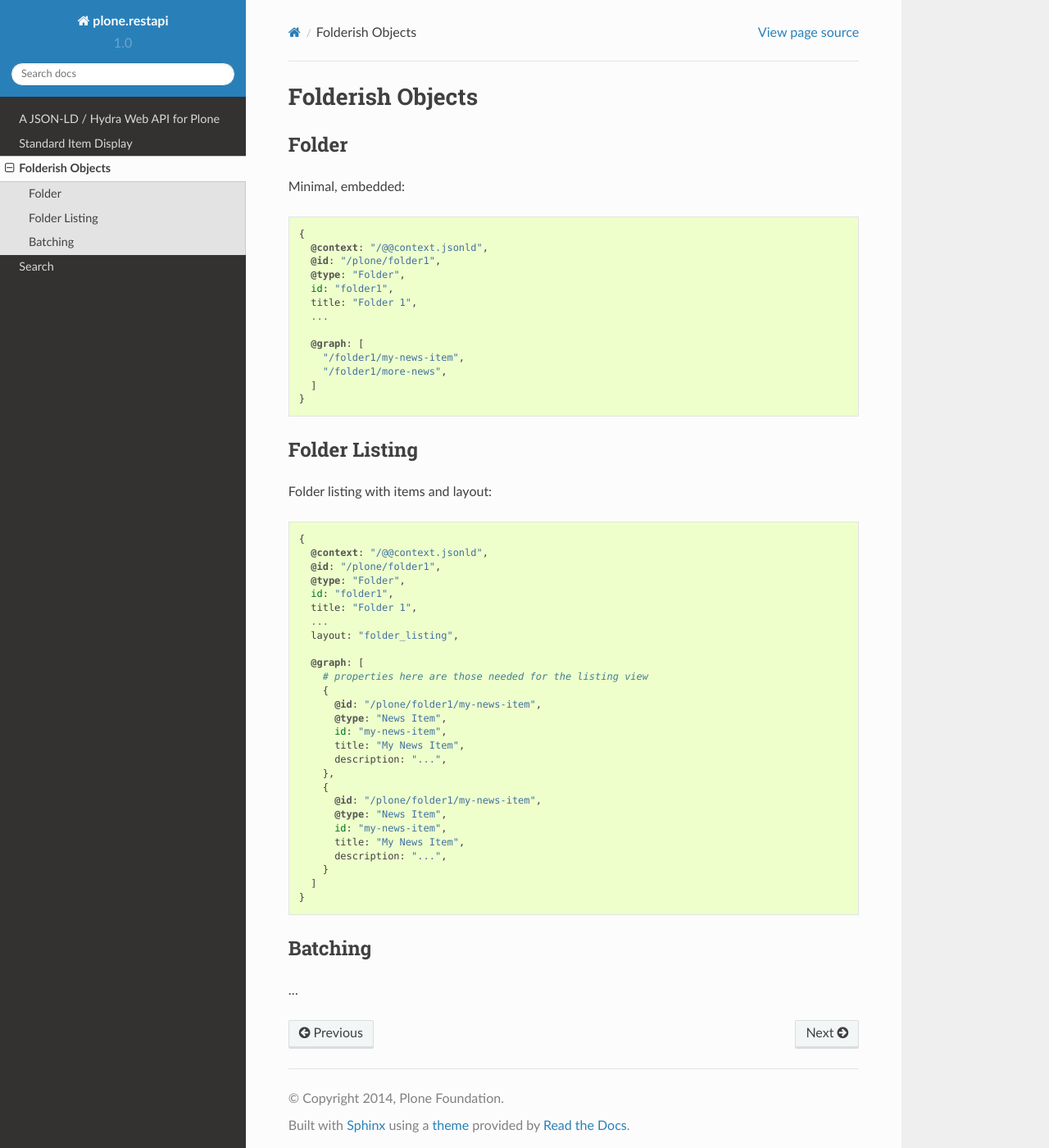
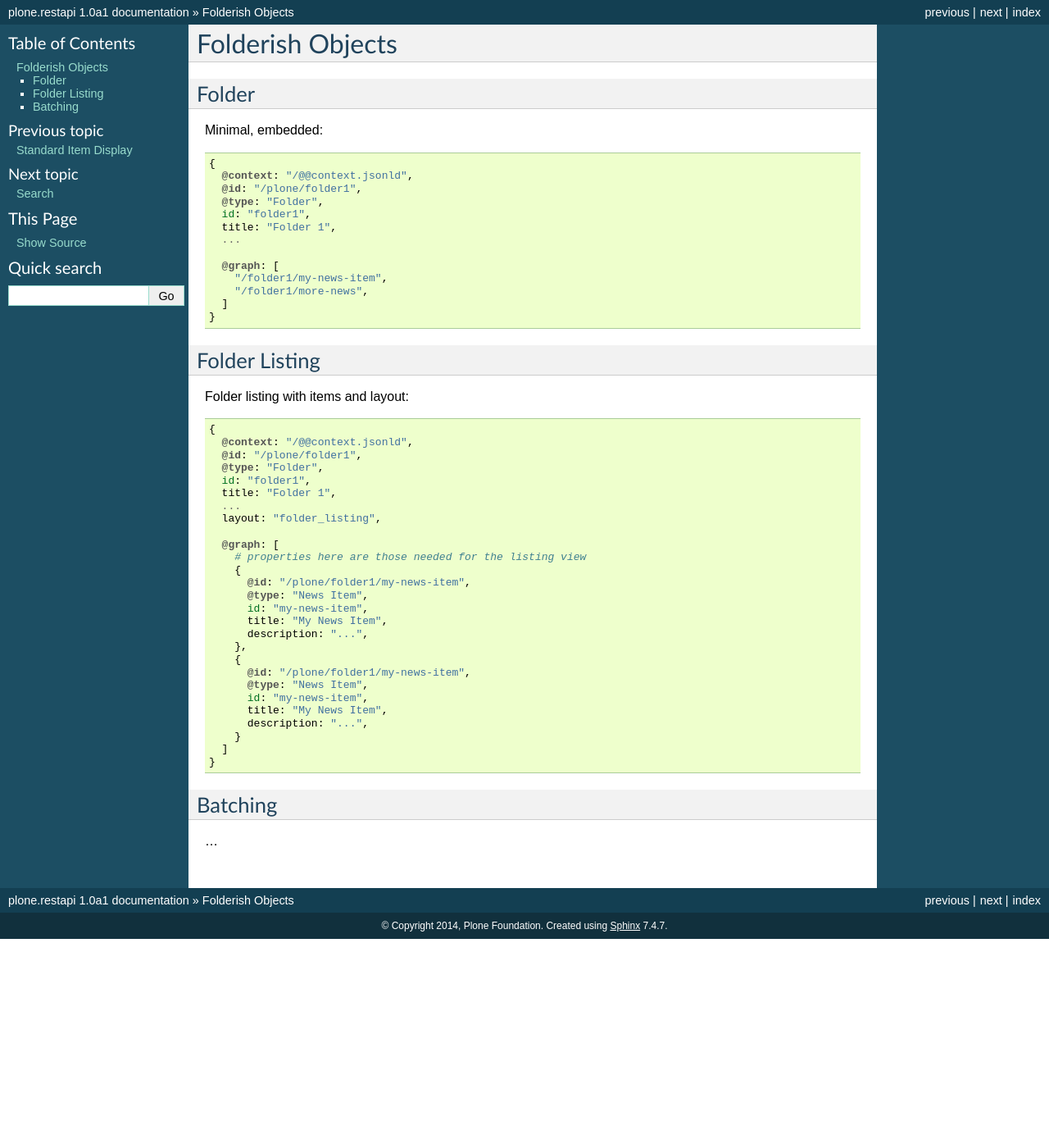
Before and after one commit to plone/plone.restapi, a Sphinx documentation site: the page built from docs/source/folder.rst, in a window 1280 px wide and 1400 px high. Shown: the whole window at 82% size. Built offline with Sphinx 7.4.7, drawn with Linux system fonts in a browser that asks for light colours.

Commit message:
Remove rtd sphinx theme since it does not work with rtd.

```diff
--- a/docs/source/conf.py
+++ b/docs/source/conf.py
@@ -89,14 +89,11 @@ pygments_style = 'sphinx'
 #modindex_common_prefix = []
 
 
-# -- Options for HTML output ---------------------------------------------------
+# -- Options for HTML output --------------------------------------------------
 
 # The theme to use for HTML and HTML Help pages.  See the documentation for
 # a list of builtin themes.
-#html_theme = 'default'
-import sphinx_rtd_theme
-html_theme = "sphinx_rtd_theme"
-html_theme_path = [sphinx_rtd_theme.get_html_theme_path()]
+html_theme = 'default'
 
 # Theme options are theme-specific and customize the look and feel of a theme
 # further.  For a list of options available for each theme, see the
```
